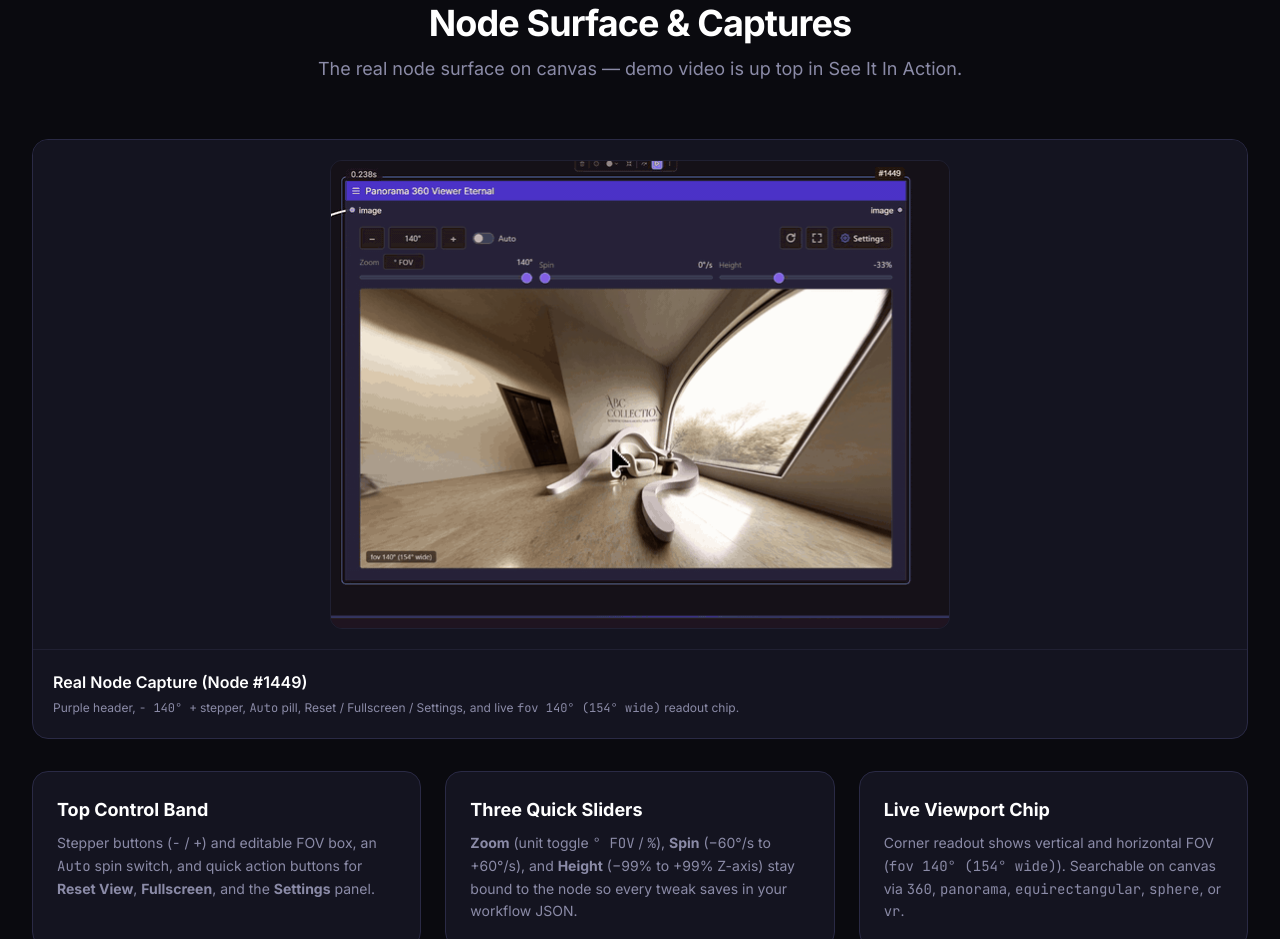
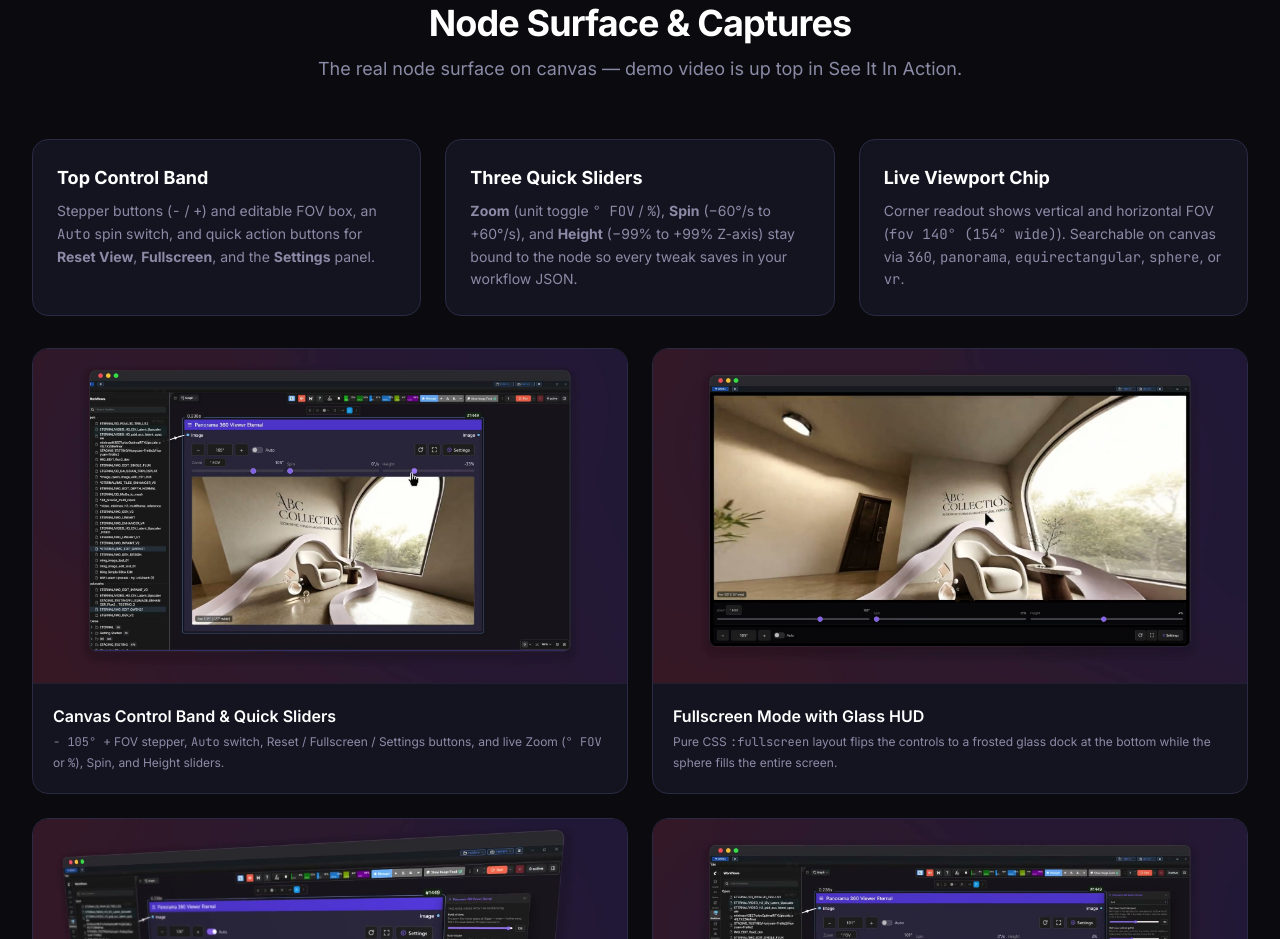
Before and after one commit to EternalShade3D/ComfyUI-ETERNAL-Nodes, a plain HTML site: page index.html in a window 1280 px wide. Shown: the part 2610-3549 px from the top of the page. Drawn offline with Linux system fonts and the light colour scheme.

Commit message:
Remove node capture figure from Node Surface & Captures (user request); move #nodecapture anchor to section

```diff
--- a/index.html
+++ b/index.html
@@ -294,7 +294,7 @@
         <!-- ==========================================
              SEE IT IN ACTION (VIDEO + REAL CAPTURES)
              ========================================== -->
-        <section id="screenshots" class="py-20 border-t border-brand-border">
+        <section id="nodecapture" class="py-20 border-t border-brand-border">
             <div class="max-w-7xl mx-auto px-4 sm:px-6 lg:px-8">
 
                 <div class="text-center max-w-2xl mx-auto mb-14">
@@ -306,16 +306,7 @@
                     </p>
                 </div>
 
-                <!-- Real Node Capture + Control Surface Elements -->
-                <figure id="nodecapture" class="glow-card-hover rounded-2xl bg-brand-card border border-brand-borderMedium overflow-hidden mb-8 hover:border-brand-accentBorder">
-                    <div class="relative overflow-hidden bg-brand-card p-5">
-                        <img src="assets/node_on_canvas.png" alt="Close-up capture of Panorama 360 Viewer Eternal node on canvas" width="620" height="468" loading="lazy" data-zoom="assets/node_on_canvas.png" data-zoom-alt="Close-up capture of Panorama 360 Viewer Eternal (#1449)" tabindex="0" role="button" aria-label="Zoom: Close-up node capture" class="cursor-zoom-in w-full h-auto max-w-[620px] mx-auto rounded-xl border border-brand-border"/>
-                    </div>
-                    <figcaption class="p-5 border-t border-brand-border">
-                        <h3 class="text-base font-semibold text-brand-heading mb-1">Real Node Capture (Node #1449)</h3>
-                        <p class="text-xs text-brand-muted leading-relaxed">Purple header, <code>− 140° +</code> stepper, <code>Auto</code> pill, Reset / Fullscreen / Settings, and live <code>fov 140° (154° wide)</code> readout chip.</p>
-                    </figcaption>
-                </figure>
+                <!-- Node capture figure removed per user request (image block + caption). -->
                 <div class="grid grid-cols-1 md:grid-cols-3 gap-6 mb-8">
                     <div class="rounded-2xl bg-brand-card border border-brand-borderMedium p-6">
                         <h3 class="text-lg font-bold text-brand-heading mb-2">Top Control Band</h3>
```
